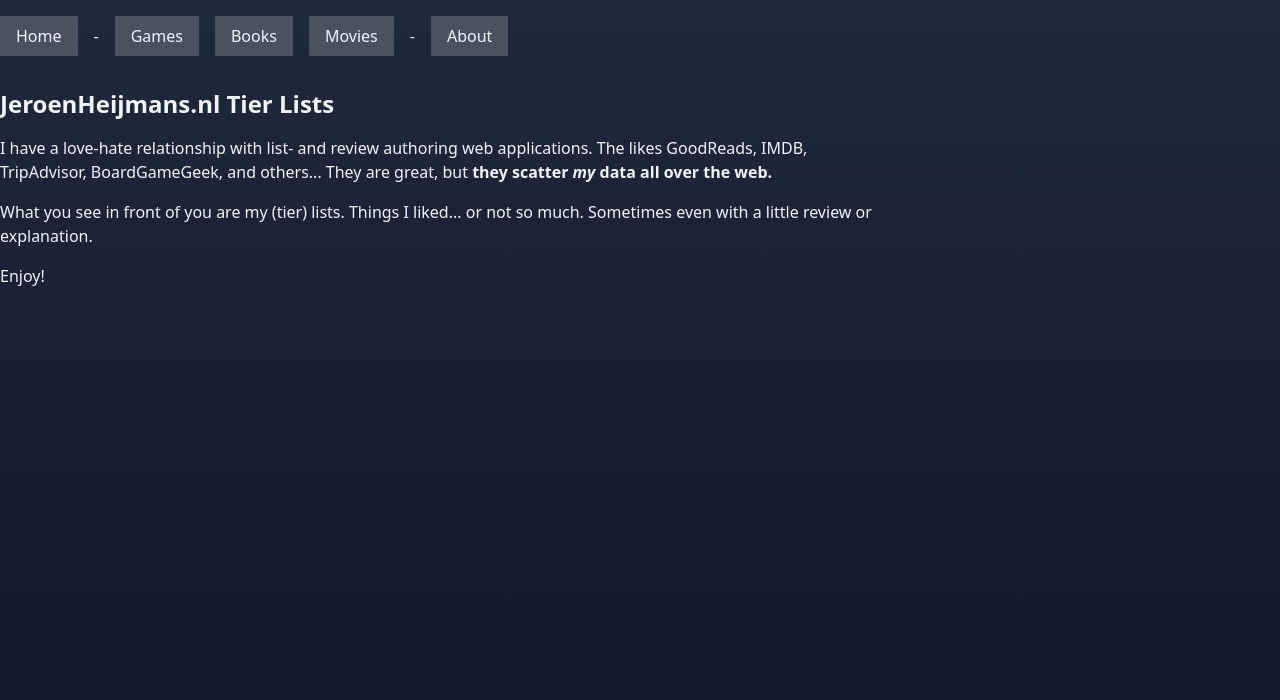
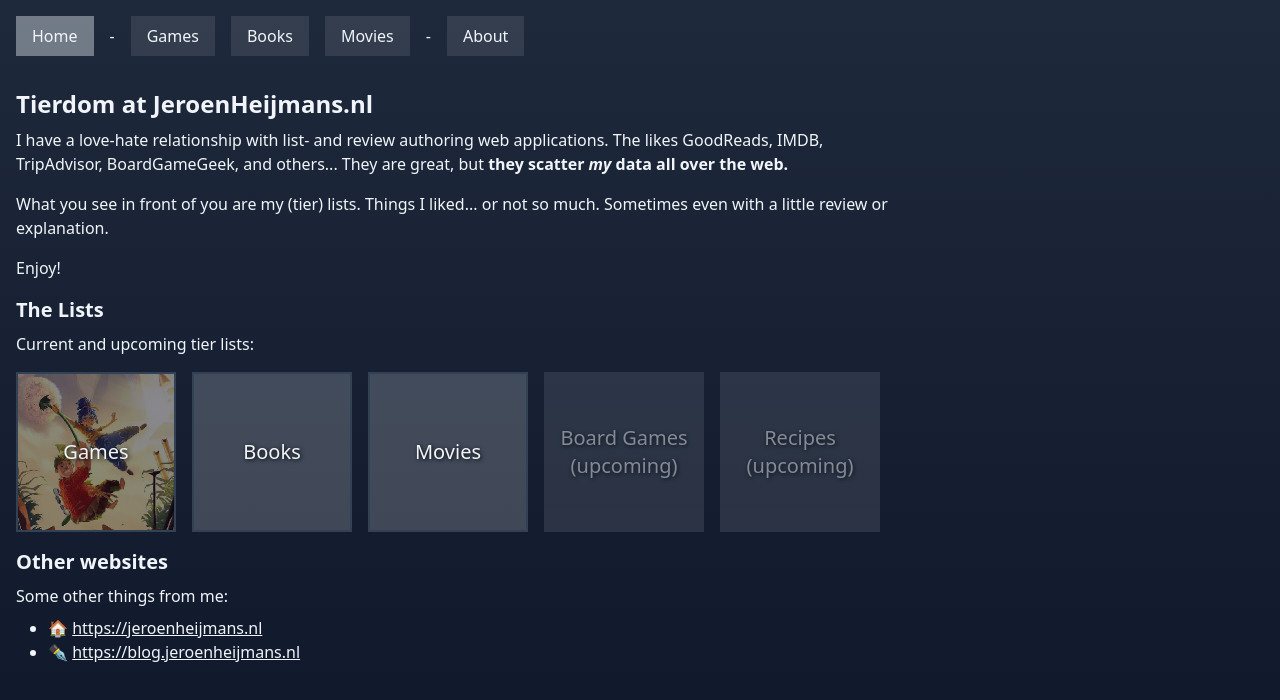
Before and after one commit to jeroenheijmans/tierdom, a SvelteKit app: page / in a window 1280 px wide. Shown: the top 700 px of the page. Built offline with nearby package versions, Linux system fonts and the light colour scheme.

Commit message:
Add menu structure and pages

```diff
--- a/src/lib/components/NavItem.svelte
+++ b/src/lib/components/NavItem.svelte
@@ -1,7 +1,16 @@
 <script lang="ts">
   export let href: string;
+  import { page } from '$app/stores';
+
+  $: bg = $page.url.pathname == href ? 'bg-slate-100/40' : 'bg-slate-100/10';
 </script>
 
-<a {href} class="bg-slate-100/20 hover:bg-slate-100/30 px-4 py-2">
+<a
+  {href}
+  class={`
+  hover:bg-slate-100/40 px-4 py-2
+  ${bg}
+`}
+>
   <slot />
 </a>
--- a/src/routes/+layout.svelte
+++ b/src/routes/+layout.svelte
@@ -3,15 +3,15 @@
   import NavItem from '../lib/components/NavItem.svelte';
 </script>
 
-<div class="min-h-screen bg-gradient-to-b from-slate-800 to-slate-900 text-slate-100">
+<div class="min-h-screen bg-gradient-to-b from-slate-800 to-slate-900 text-slate-100 px-2 md:px-4">
   <div class="max-w-page mx-auto pb-4">
-    <nav class="flex gap-4 pt-4">
+    <nav class="flex flex-wrap gap-1 md:gap-4 pt-4">
       <NavItem href="/">Home</NavItem>
-      <span class="py-2 inline-block">-</span>
+      <span class="hidden md:inline-block py-2">-</span>
       <NavItem href="/games">Games</NavItem>
       <NavItem href="/books">Books</NavItem>
       <NavItem href="/movies">Movies</NavItem>
-      <span class="py-2 inline-block">-</span>
+      <span class="hidden md:inline-block py-2">-</span>
       <NavItem href="/about">About</NavItem>
     </nav>
     <slot />
--- a/src/routes/+page.svelte
+++ b/src/routes/+page.svelte
@@ -1,7 +1,7 @@
 <!-- prettier-ignore -->
 <div class="max-w-4xl">
-  <h1 class="text-2xl font-bold mt-8">JeroenHeijmans.nl Tier Lists</h1>
-  <p class="mt-4">
+  <h1 class="text-2xl font-bold mt-8">Tierdom at JeroenHeijmans.nl</h1>
+  <p class="mt-2">
     I have a love-hate relationship with list- and review authoring web applications.
     The likes GoodReads, IMDB, TripAdvisor, BoardGameGeek, and others...
     They are great, but <strong>they scatter <em>my</em> data all over the web.</strong>
@@ -14,4 +14,47 @@
   <p class="mt-4">
     Enjoy!
   </p>
+  <h2 class="text-xl font-bold mt-4">The Lists</h2>
+  <p class="mt-2">Current and upcoming tier lists:</p>
+  <div class="flex flex-wrap gap-4 mt-4">
+    <a href="/games" class="border-2 border-slate-700 hover:border-slate-400 text-shadow bg-center bg-cover text-xl hover:text-2xl transition-all aspect-square min-w-[10rem] flex items-center justify-center bg-slate-100/20 hover:bg-slate-100/30"
+      style="background-image: linear-gradient(rgba(20, 20, 30, 0.5), rgba(20, 20, 30, 0.5)), url('art/games/it-takes-two.png')"
+    >
+      <span>Games</span>
+    </a>
+    <a href="/books" class="border-2 border-slate-700 hover:border-slate-400 text-shadow bg-center bg-cover text-xl hover:text-2xl transition-all aspect-square min-w-[10rem] flex items-center justify-center bg-slate-100/20 hover:bg-slate-100/30">
+      <span>Books</span>
+    </a>
+    <a href="/movies" class="border-2 border-slate-700 hover:border-slate-400 text-shadow bg-center bg-cover text-xl hover:text-2xl transition-all aspect-square min-w-[10rem] flex items-center justify-center bg-slate-100/20 hover:bg-slate-100/30">
+      <span>Movies</span>
+    </a>
+    <span class="border-2 border-transparent text-shadow bg-center bg-cover text-xl aspect-square min-w-[10rem] flex items-center justify-center bg-slate-100/20 hover:bg-slate-100/30 opacity-50">
+      <span class="text-center">Board Games<br>(upcoming)</span>
+    </span>
+    <span class="border-2 border-transparent text-shadow bg-center bg-cover text-xl aspect-square min-w-[10rem] flex items-center justify-center bg-slate-100/20 hover:bg-slate-100/30 opacity-50">
+      <span class="text-center">Recipes<br>(upcoming)</span>
+    </span>
+  </div>
+  <h2 class="text-xl font-bold mt-4">Other websites</h2>
+  <p class="mt-2">Some other things from me:</p>
+  <ul class="mt-2">
+    <li class="list-disc ml-8">
+      🏠
+      <!-- svelte-ignore security-anchor-rel-noreferrer -->
+      <a
+        class="underline hover:text-slate-500"
+        target="_blank"
+        href="https://jeroenheijmans.nl">
+        https://jeroenheijmans.nl
+    </a></li>
+    <li class="list-disc ml-8">
+      ✒
+      <!-- svelte-ignore security-anchor-rel-noreferrer -->
+      <a
+        class="underline hover:text-slate-500"
+        target="_blank"
+        href="https://blog.jeroenheijmans.nl">
+        https://blog.jeroenheijmans.nl
+      </a></li>
+  </ul>
 </div>
--- a/src/routes/about/+page.svelte
+++ b/src/routes/about/+page.svelte
@@ -1,2 +1,2 @@
-<h1 class="text-2xl font-bold my-4">About all this...</h1>
+<h1 class="text-2xl font-bold mt-8">About all this...</h1>
 <p>Nothing to see here yet.</p>
```
